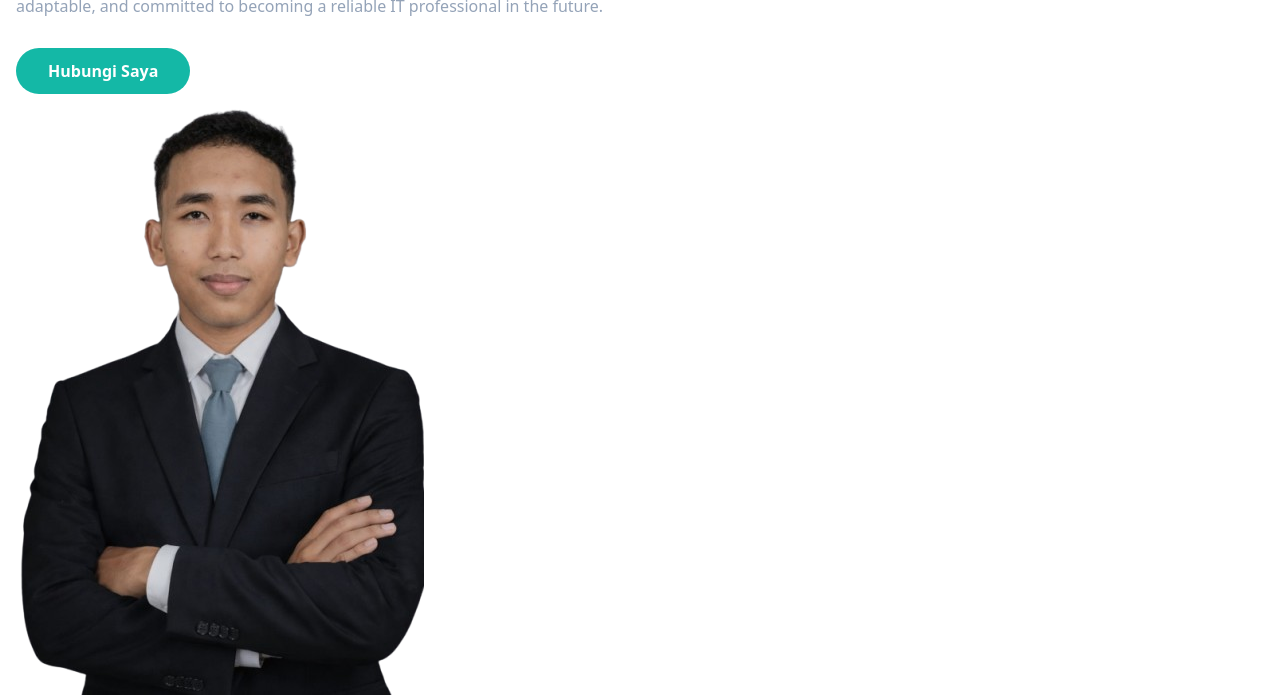
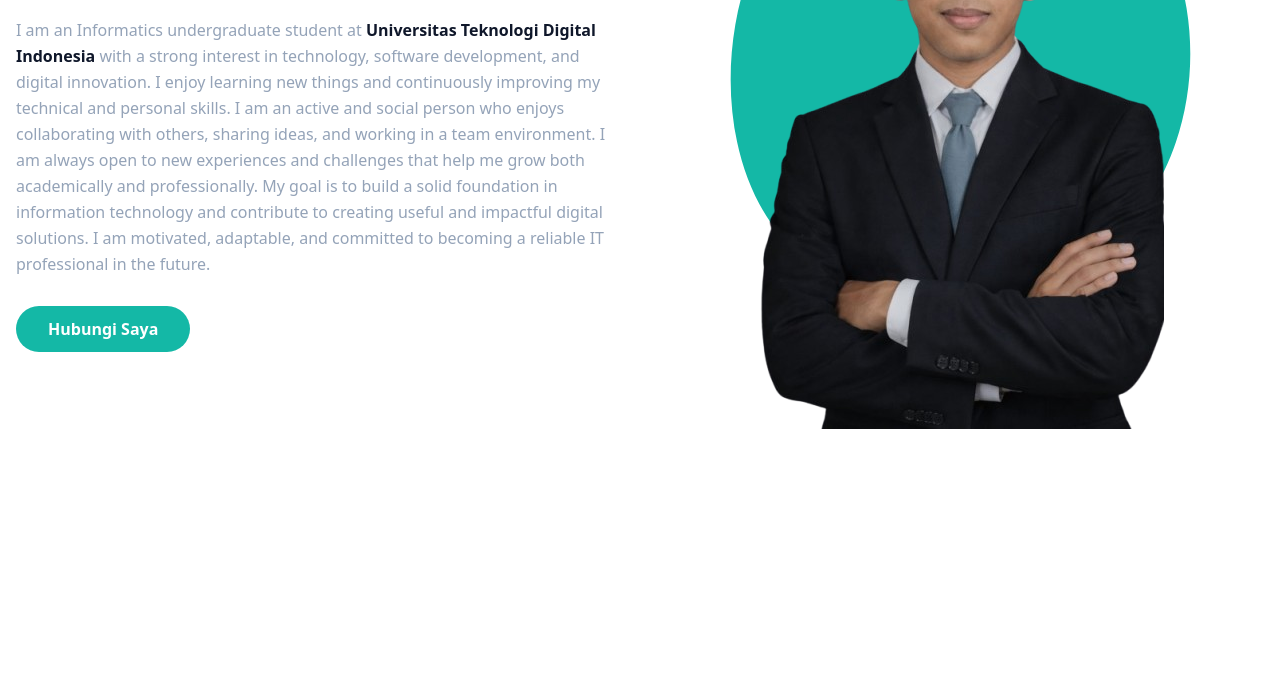
Before and after one commit to AyyrielRamadhan/ayyrielramadhan.github.io, a website: page index.html in a window 1280 px wide. Shown: the part 367-1062 px from the top of the page. After the commit the page ends 800 px from the top, so only its background shows below. Drawn offline with Linux system fonts and the light colour scheme.

Commit message:
tambah lingkaran dibelakang orang

```diff
--- a/index.html
+++ b/index.html
@@ -11,7 +11,7 @@
     <section id="home" class="pt-36">
       <div class="container">
         <div class="flex flex-wrap">
-          <div class="w-full self-center px-4">
+          <div class="w-full self-center px-4 lg:w-1/2">
             <h1 class="text-base font-semibold text-primary">
               Halo Semua 👋🏼, saya
               <span class="block font-bold text-dark text-4xl"
@@ -43,13 +43,27 @@
               >Hubungi Saya</a
             >
           </div>
-          <div class="w-full self-end px-4">
-            <div class="mt-10">
+          <div class="w-full self-end px-4 lg:w-1/2">
+            <div class="relative mt-10 z-0 flex justify-center">
               <img
                 src="dist/img/Ayyriel_portofolio-removebg-preview.png"
                 alt="Ayyriel Portofolio"
-                class="max-w-full mx-auto"
+                class="relative z-10 max-w-full mx-auto"
               />
+              <span class="absolute bottom-0 left-1/2 -translate-x-1/2 -z-10">
+                <svg
+                  width="650"
+                  height="800"
+                  viewBox="0 0 200 200"
+                  xmlns="http://www.w3.org/2000/svg"
+                >
+                  <path
+                    fill="#14b8a6"
+                    d="M55.3,-16.4C63.9,8.4,57.7,39.6,36.7,56.2C15.8,72.7,-19.9,74.6,-39.7,59.1C-59.4,43.7,-63.3,10.9,-54,-14.8C-44.8,-40.5,-22.4,-59.2,0.5,-59.4C23.4,-59.5,46.7,-41.1,55.3,-16.4Z"
+                    transform="translate(100 100) scale(1.2)"
+                  />
+                </svg>
+              </span>
             </div>
           </div>
         </div>
```
Also changed, not shown: dist/output.css.
